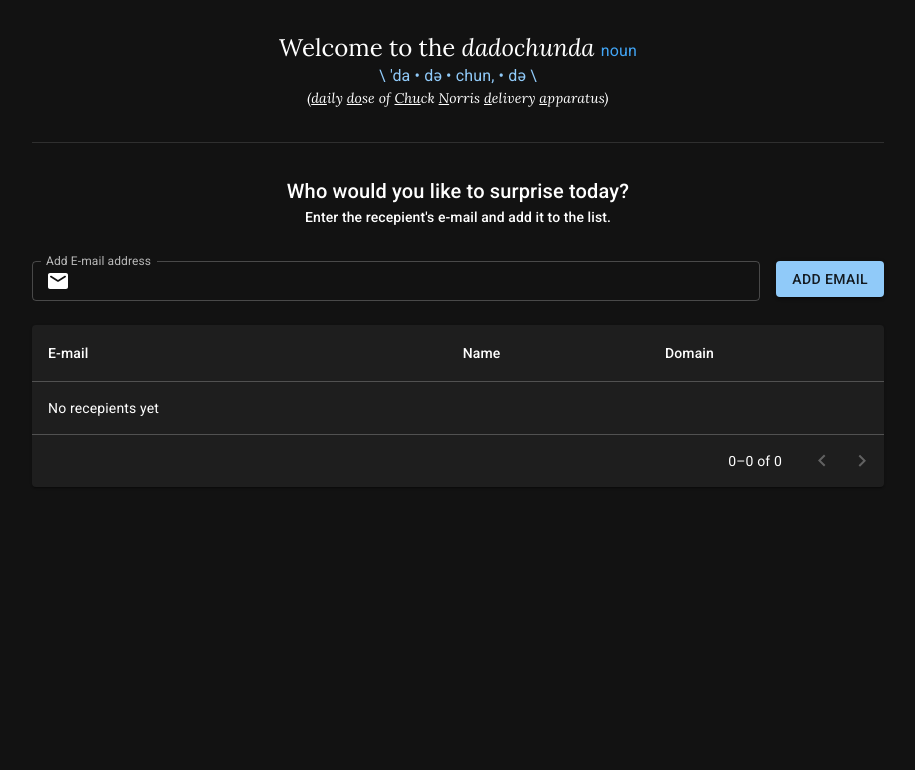
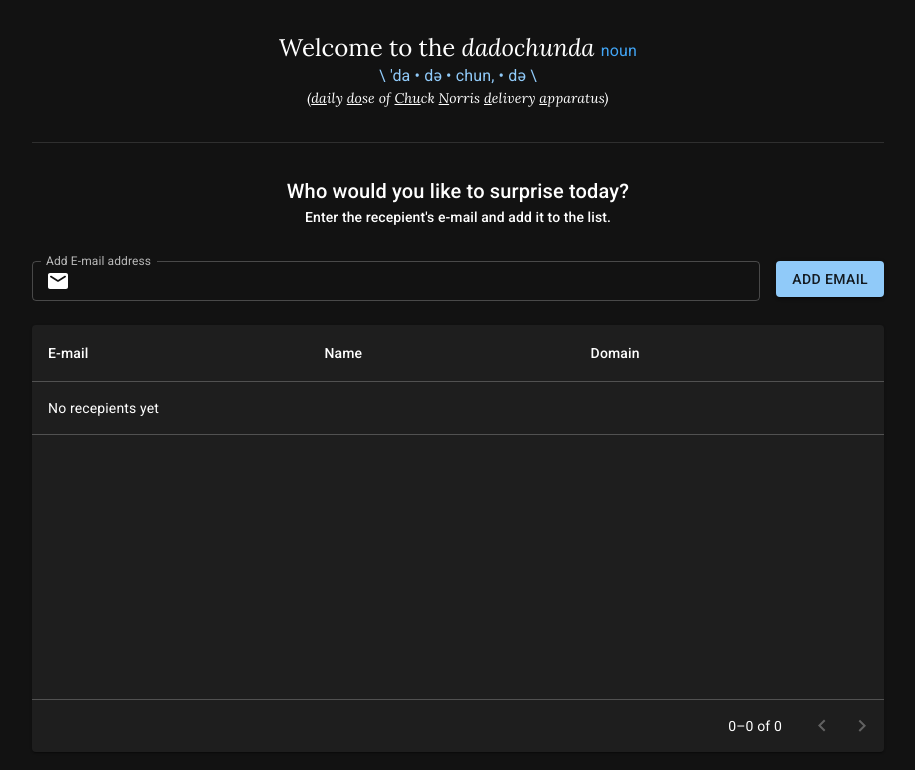
Before and after one commit to patrick-radulian/chuck-norris-challenge, a React (Create React App) app: page / in a window 1280 px wide. Shown: the top 770 px of the page, without its empty margins (182-1097 px from the left). Built offline with nearby package versions, Linux system fonts and the light colour scheme.

Commit message:
Add empty rows offset to table

```diff
--- a/src/components/data-table/email-table.tsx
+++ b/src/components/data-table/email-table.tsx
@@ -26,7 +26,8 @@
 export default function EmailTable(props: TableProps) {
     const [page, setPage] = React.useState(0);
 
-    const rowsPerPage: number = 10;
+    const rowsPerPage: number = 5;
+    const emptyRows = Math.max(0, (1 + page) * rowsPerPage - props.tableData.length);
 
     const handleChangePage = (event: React.MouseEvent<HTMLButtonElement, MouseEvent> | null, newPage: number) => setPage(newPage);
 
@@ -80,9 +81,13 @@
 
                             {destructuredData.length === 0 && (
                                 <TableRow tabIndex={-1}>
-                                    <TableCell>No recepients yet</TableCell>
-                                    <TableCell></TableCell>
-                                    <TableCell></TableCell>
+                                    <TableCell colSpan={3}>No recepients yet</TableCell>
+                                </TableRow>
+                            )}
+
+                            {emptyRows > 0 && (
+                                <TableRow sx={{height: 53 * emptyRows}}>
+                                    <TableCell colSpan={3} />
                                 </TableRow>
                             )}
                         </TableBody>
```
